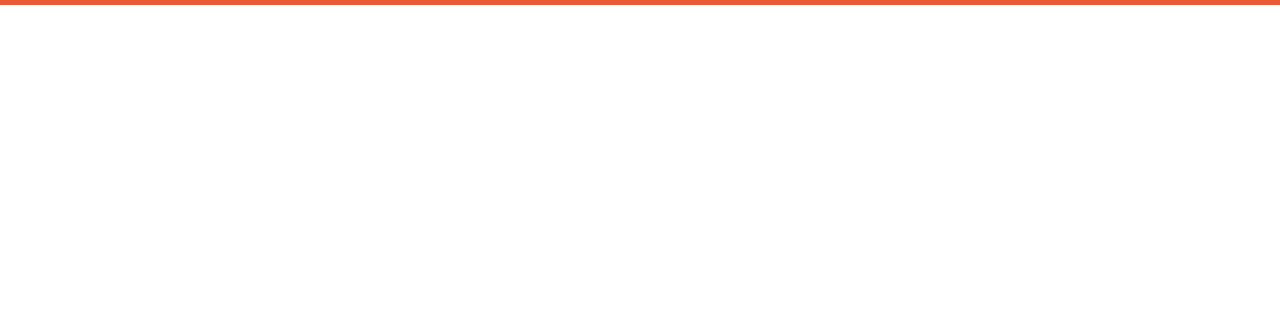
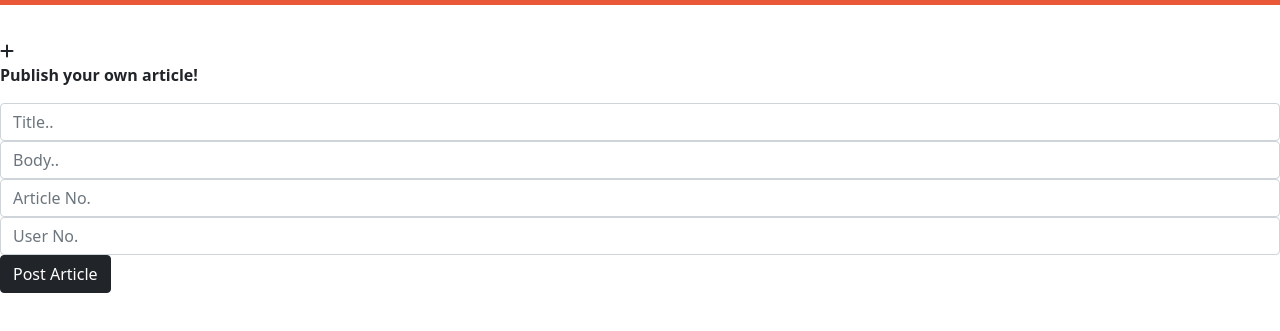
Before and after one commit to NishaGupta-7/sessional-assessment-2, a plain HTML site: page index.html in a window 1280 px wide. Shown: the part 101-432 px from the top of the page. Drawn offline with nearby package versions, Linux system fonts and the light colour scheme.

Commit message:
MAIN STARTED

```diff
--- a/index.html
+++ b/index.html
@@ -51,5 +51,45 @@
             </div>
         </div>
         </nav>
+
+
+
+    <main>
+        <p class="text-center" style="font-weight: bold; color: #000; font-size: 34px;">Blogs</p>
+        <hr style="color: #000; font-weight: bold; width: 38px; margin: auto;"> <br><br>
+
+
+        <!-- blog container -->
+        <div class="blog-container">
+            <!-- new blog cards will be appended here -->
+        </div>
+
+
+
+        <!-- create new post -->
+        <div class="new-post">
+            <div class="icon-container">
+                <i class="fa-solid fa-plus" id="newPostIcon"></i>
+            </div>
+            <div class="new-post-template" id="newPostTemplate">
+                <form>
+                    <div class="new-template-heading">
+                        <p style="font-weight: bold;">Publish your own article!</p>
+                    </div>
+                    <div class="form-group">
+                    <input type="text" class="form-control" id="new-title" placeholder="Title..">
+                    </div>
+                    <div class="form-group">
+                    <input type="text" class="form-control" id="new-body" placeholder="Body..">
+                    </div>
+                    <div class="form-group">
+                        <input type="number" class="form-control" id="new-article-id" placeholder="Article No.">
+                        <input type="number" class="form-control" id="new-user-id" placeholder="User No.">
+                    </div>
+                    <button type="submit" class="btn btn-dark" id="post-article">Post Article</button>
+                </form>
+            </div>
+        </div>
+
 </body>
 </html>
```
